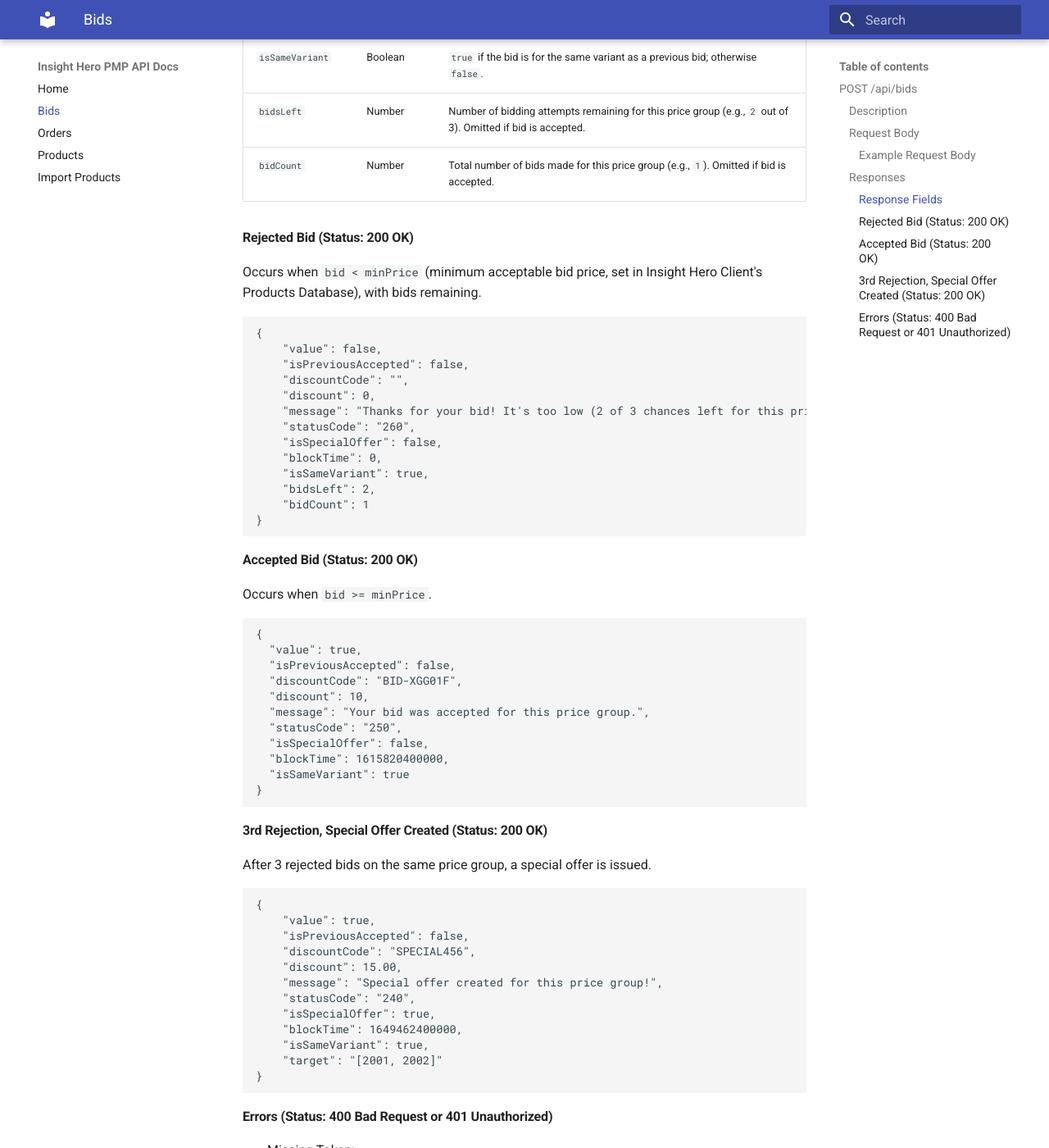
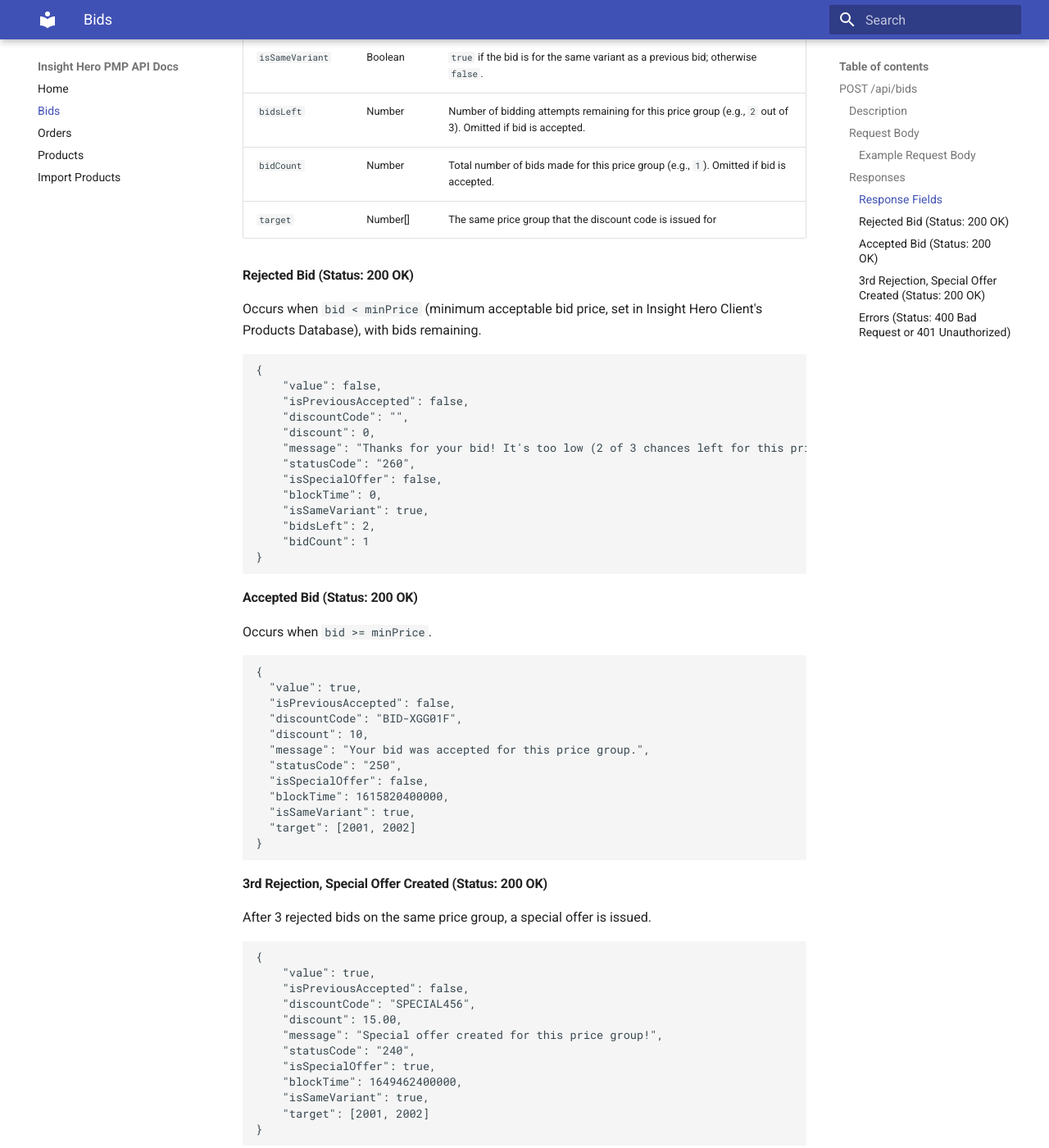
Before and after one commit to Insight-Hero/pmp-api-docs, an MkDocs documentation site: the page built from docs/bids.md, in a window 1280 px wide and 1400 px high, scrolled down 1496 px. Shown: the whole window at 82% size. Built offline with MkDocs 1.6.1 and Material for MkDocs 9.7.7, drawn with Linux system fonts in a browser that asks for light colours.

Commit message:
Added target to response fields of Bids

````diff
--- a/docs/bids.md
+++ b/docs/bids.md
@@ -39,6 +39,7 @@ The response indicates whether the bid was accepted or rejected, provides detail
 | `isSameVariant`    | Boolean | `true` if the bid is for the same variant as a previous bid; otherwise `false`.              |
 | `bidsLeft`         | Number  | Number of bidding attempts remaining for this price group (e.g., `2` out of 3). Omitted if bid is accepted. |
 | `bidCount`         | Number  | Total number of bids made for this price group (e.g., `1`). Omitted if bid is accepted.      |
+| `target`         | Number[]  | The same price group that the discount code is issued for      |
 
 #### Rejected Bid (Status: 200 OK)
 Occurs when `bid < minPrice` (minimum acceptable bid price, set in Insight Hero Client's Products Database), with bids remaining.
@@ -72,7 +73,8 @@ Occurs when `bid >= minPrice`.
   "statusCode": "250",
   "isSpecialOffer": false,
   "blockTime": 1615820400000,
-  "isSameVariant": true
+  "isSameVariant": true,
+  "target": [2001, 2002]
 }
 ```
 
@@ -89,7 +91,7 @@ After 3 rejected bids on the same price group, a special offer is issued.
     "isSpecialOffer": true,
     "blockTime": 1649462400000,
     "isSameVariant": true,
-    "target": "[2001, 2002]"
+    "target": [2001, 2002]
 }
 ```
 
````
